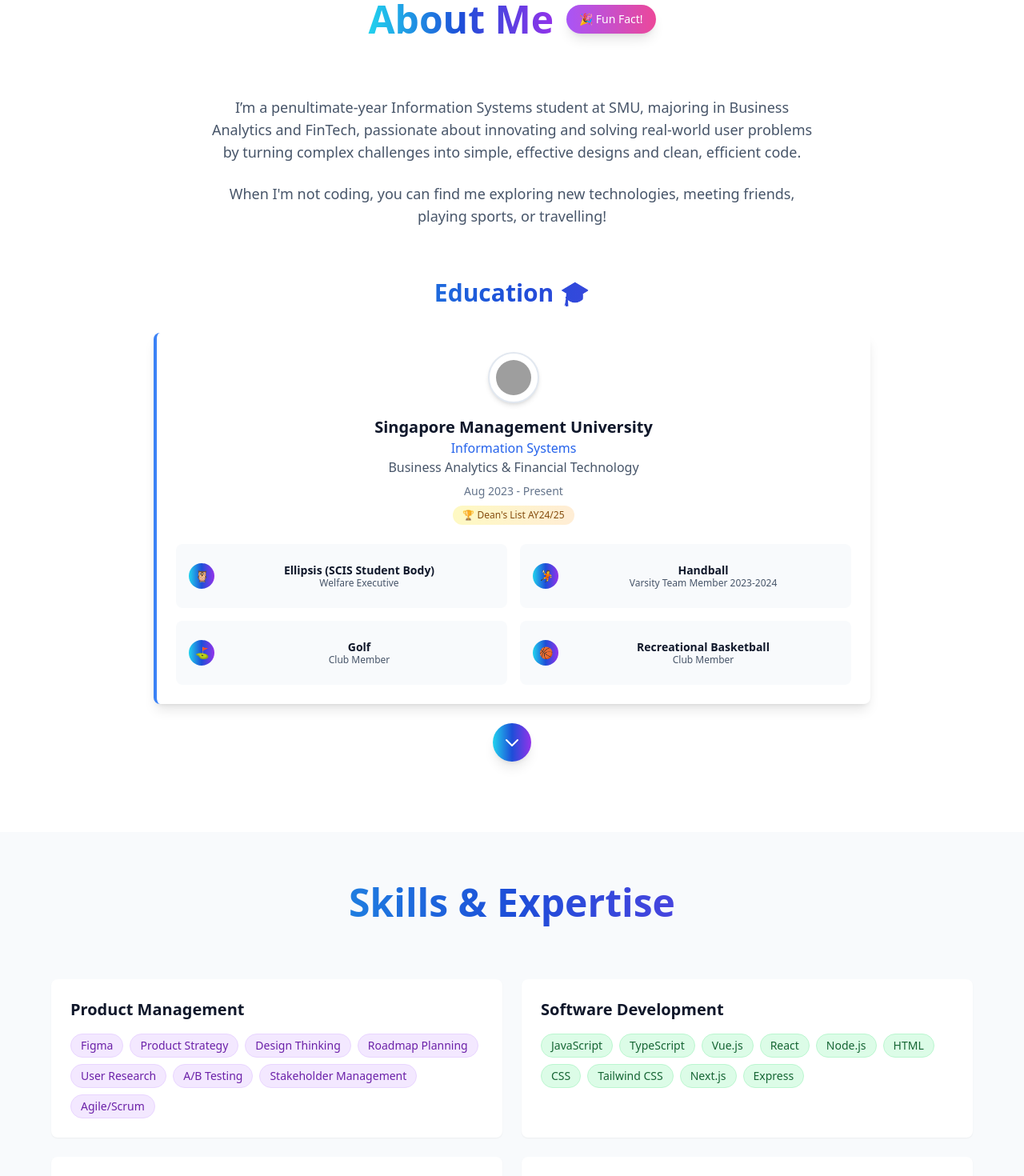
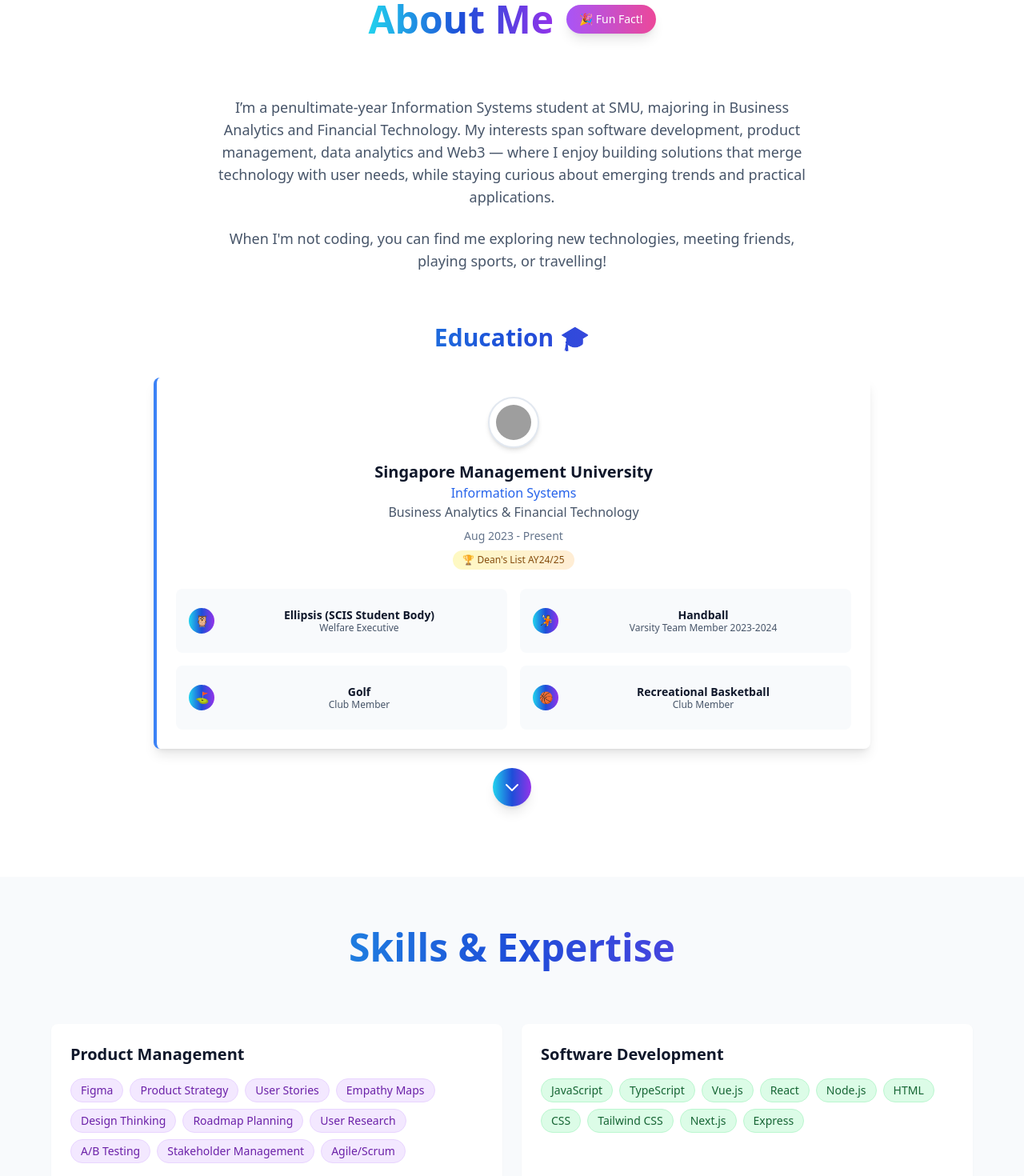
Before and after one commit to S0NICRYAN/portfolio-website, a React (Vite) app: page / in a window 1280 px wide. Shown: the part 1000-2470 px from the top of the page at 80% size. Built offline with nearby package versions, Linux system fonts and the light colour scheme; grey boxes are pictures that could not be loaded.

Commit message:
Update App.tsx

```diff
--- a/src/App.tsx
+++ b/src/App.tsx
@@ -342,7 +342,7 @@ const App: React.FC = () => {
   const skillsCategories = [ // Updated skills
     {
       title: "Product Management",
-      skills: ["Figma","Product Strategy", "Design Thinking", "Roadmap Planning", "User Research", "A/B Testing", "Stakeholder Management", "Agile/Scrum"],
+      skills: ["Figma","Product Strategy","User Stories","Empathy Maps", "Design Thinking", "Roadmap Planning", "User Research", "A/B Testing", "Stakeholder Management", "Agile/Scrum"],
       color: "bg-purple-100 text-purple-800 border border-purple-200"
     },
     {
@@ -657,9 +657,8 @@ const App: React.FC = () => {
           </div>
           <div className="max-w-3xl mx-auto">
               <p className="text-lg text-slate-600 dark:text-slate-300 mb-6">
-            I’m a penultimate-year Information Systems student at SMU, majoring in Business Analytics and FinTech,
-            passionate about innovating and solving real-world user problems by turning complex challenges into simple,
-            effective designs and clean, efficient code.
+              I’m a penultimate-year Information Systems student at SMU, majoring in Business Analytics and Financial Technology.
+              My interests span software development, product management, data analytics and Web3 — where I enjoy building solutions that merge technology with user needs, while staying curious about emerging trends and practical applications.
             </p>
             <p className="text-lg text-slate-600 dark:text-slate-300">
               When I'm not coding, you can find me exploring new technologies,
```
